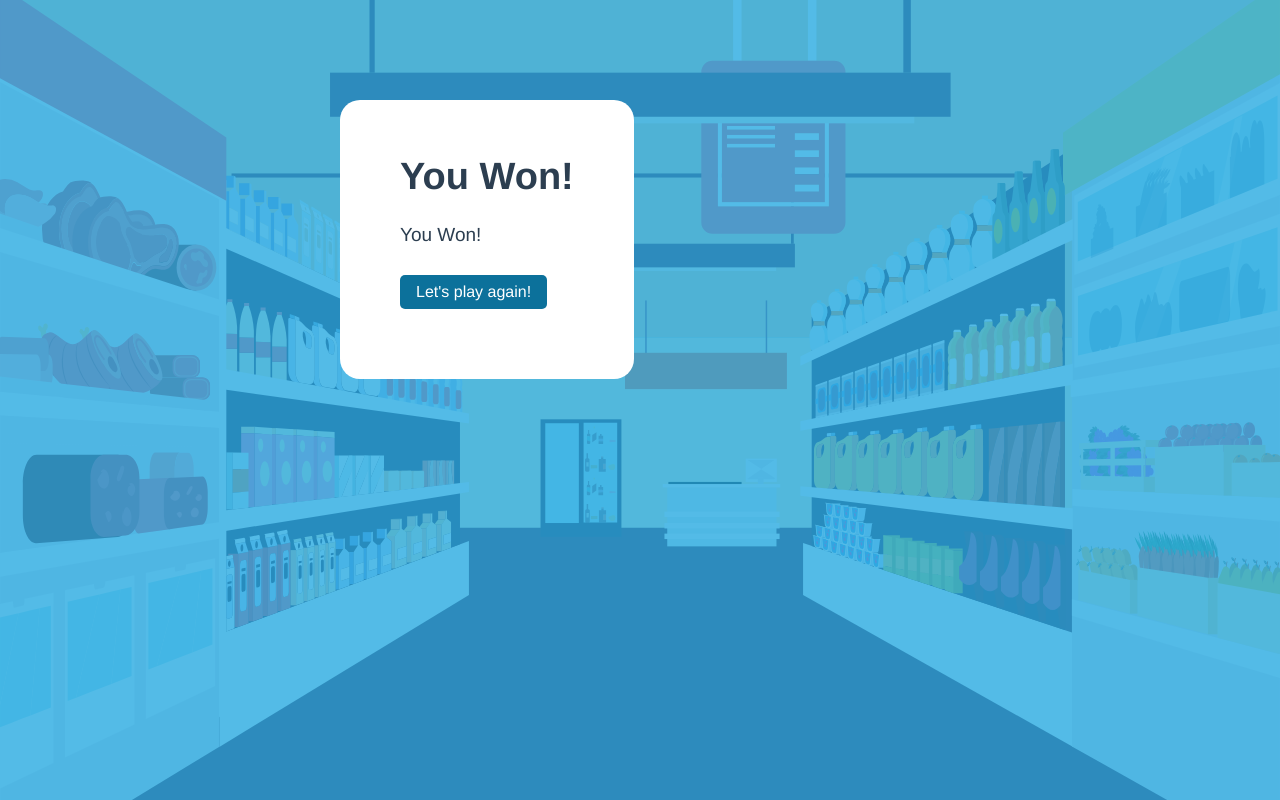
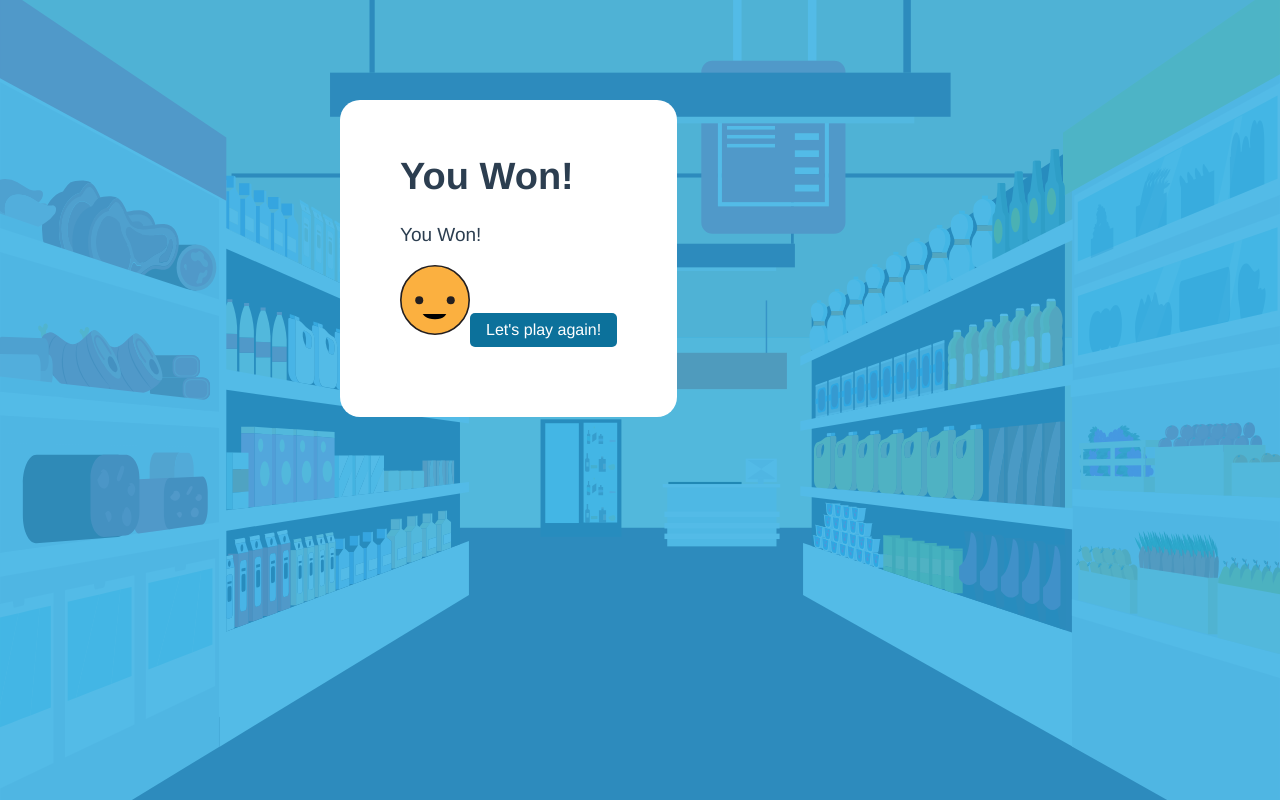
Before and after one commit to daferrom/aliengame, a Vue app: page / in a window 1280 px wide. Built offline with nearby package versions, Linux system fonts and the light colour scheme; a web font is replaced by a local one.

Commit message:
WIP: Added modal losing game  and SVG face img

```diff
--- a/package.json
+++ b/package.json
@@ -27,6 +27,7 @@
     "eslint-plugin-vue": "^8.0.3",
     "prettier": "^2.4.1",
     "sass": "^1.32.7",
-    "sass-loader": "^13.0.2"
+    "sass-loader": "^13.0.2",
+    "vue-svg-loader": "^0.17.0-beta.2"
   }
 }
--- a/src/components/GameStateFinish.vue
+++ b/src/components/GameStateFinish.vue
@@ -2,12 +2,15 @@
   <div class="modal">
     <h1 id="header">You Won!</h1>
     <p>You Won!</p>
+    <img src="../assets/face.svg" />
     <button>Let's play again!</button>
   </div>
 </template>
 
 <script>
-export default {};
+export default {
+  name: "GameStateFinish",
+};
 </script>
 
 <style lang="scss" scoped></style>
```
Also changed, not shown: 2 other files (tests, documents, lock files or other folders).
